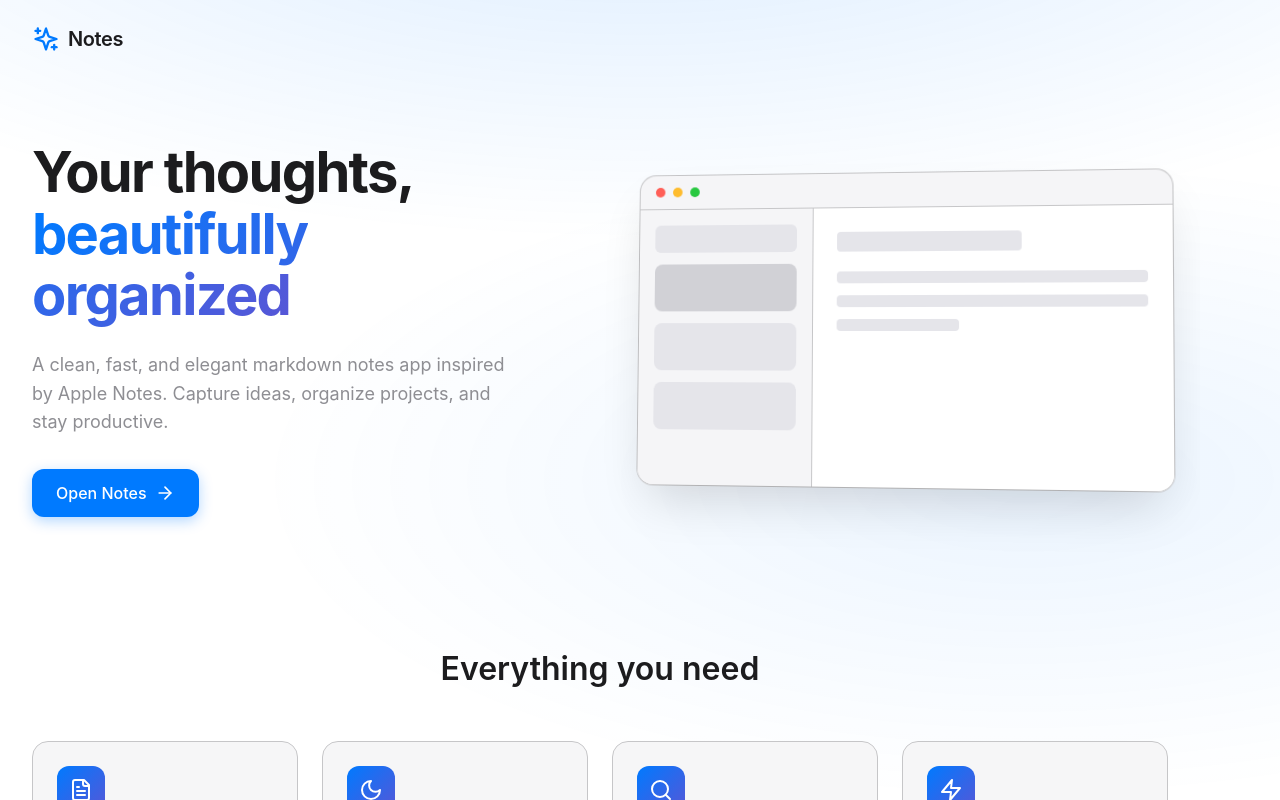
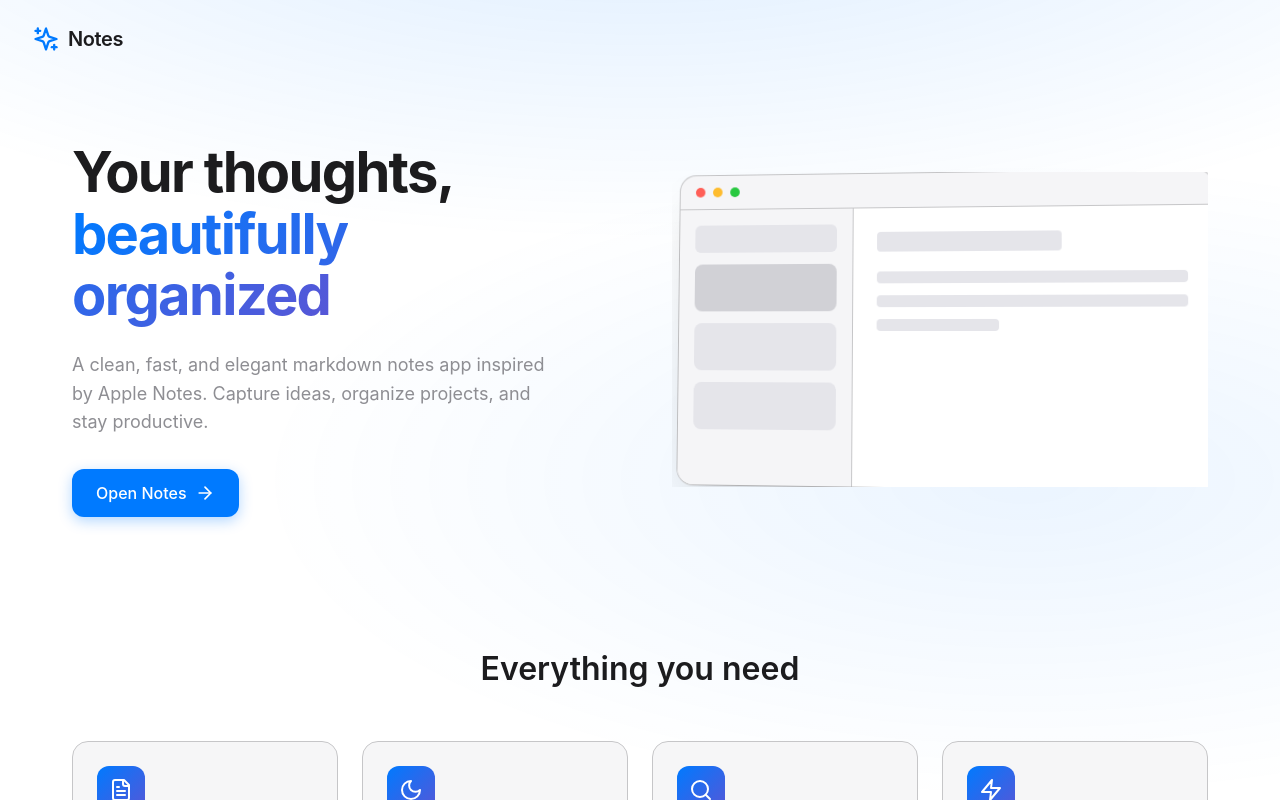
Before and after one commit to knaman2609/fido-test, a React (Vite) app: page / in a window 1280 px wide. Built offline with nearby package versions, Linux system fonts and the light colour scheme; the HTML template or start-up script is replaced by a standard one.

Commit message:
Auto-commit changes from tool execution functions.multiedit:2

```diff
--- a/src/components/LandingPage/LandingPage.css
+++ b/src/components/LandingPage/LandingPage.css
@@ -1,11 +1,14 @@
 .landing-page {
   min-height: 100vh;
+  width: 100%;
+  max-width: 100%;
   display: flex;
   flex-direction: column;
   position: relative;
   overflow-x: hidden;
   background-color: var(--editor-bg);
   color: var(--text-primary);
+  box-sizing: border-box;
 }
 
 .landing-page__gradient-bg {
@@ -64,9 +67,11 @@
   gap: 4rem;
   align-items: center;
   max-width: 1200px;
+  width: 100%;
   margin: 0 auto;
   padding: 4rem 2rem;
   min-height: 60vh;
+  box-sizing: border-box;
 }
 
 .landing-page__hero-content {
@@ -123,6 +128,8 @@
 
 .landing-page__preview {
   animation: fadeInUp 0.6s ease-out 0.2s both;
+  max-width: 100%;
+  overflow: hidden;
 }
 
 .landing-page__preview-window {
@@ -134,6 +141,7 @@
   overflow: hidden;
   transform: perspective(1000px) rotateY(-5deg) rotateX(2deg);
   transition: transform 0.3s ease;
+  max-width: 100%;
 }
 
 .landing-page__preview-window:hover {
--- a/src/index.css
+++ b/src/index.css
@@ -39,11 +39,13 @@ body {
   color: var(--text-primary);
   line-height: 1.5;
   transition: background-color 0.2s ease, color 0.2s ease;
+  overflow-x: hidden;
 }
 
 #root {
   height: 100vh;
-  width: 100vw;
+  width: 100%;
+  overflow-x: hidden;
 }
 
 button {
```
